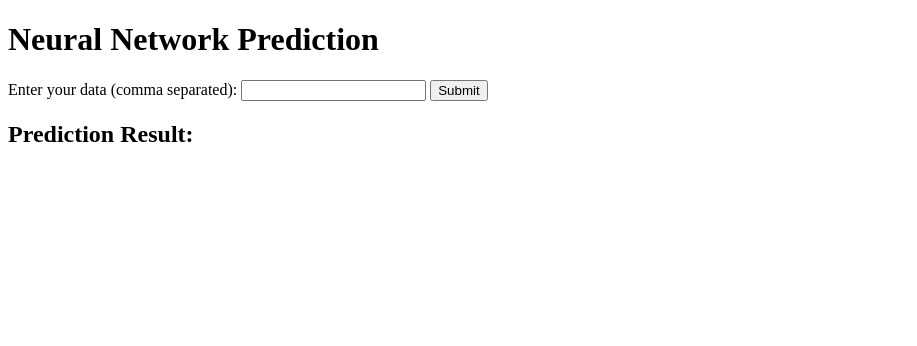
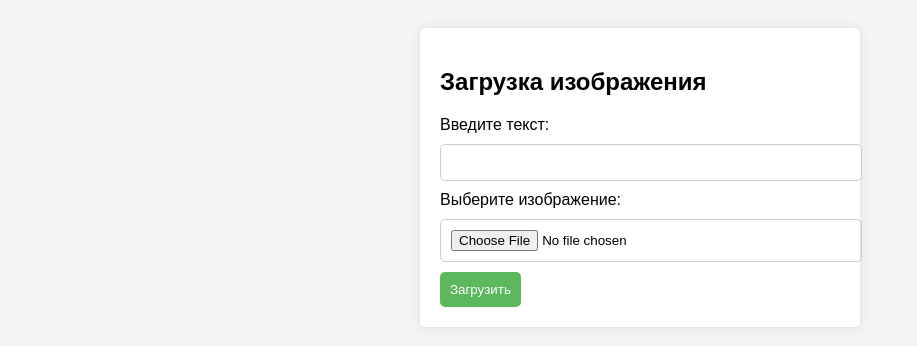
Before and after one commit to TheFlowDEV/cdek_case, a Flask app: page / in a window 1280 px wide. Shown: the top 346 px of the page, without its empty margins (0-917 px from the left). Run offline with Flask 3, Linux system fonts and the light colour scheme.

Commit message:
index html

```diff
--- a/templates/index.html
+++ b/templates/index.html
@@ -1,4 +1,4 @@
-   <!DOCTYPE html>
+   <!-- <!DOCTYPE html>
    <html lang="en">
    <head>
        <meta charset="UTF-8">
@@ -34,4 +34,62 @@
            };
        </script>
    </body>
+   </html> -->
+
+   <!DOCTYPE html>
+   <html lang="ru">
+   <head>
+       <meta charset="UTF-8">
+       <meta name="viewport" content="width=device-width, initial-scale=1.0">
+       <title>Форма загрузки</title>
+       <style>
+           body {
+               font-family: Arial, sans-serif;
+               background-color: #f4f4f4;
+               padding: 20px;
+           }
+           .container {
+               max-width: 400px;
+               margin: auto;
+               background: #fff;
+               padding: 20px;
+               border-radius: 5px;
+               box-shadow: 0 0 10px rgba(0, 0, 0, 0.1);
+           }
+           input[type="text"], input[type="file"] {
+               width: 100%;
+               padding: 10px;
+               margin: 10px 0;
+               border: 1px solid #ccc;
+               border-radius: 5px;
+           }
+           input[type="submit"] {
+               background: #5cb85c;
+               color: white;
+               border: none;
+               padding: 10px;
+               border-radius: 5px;
+               cursor: pointer;
+           }
+           input[type="submit"]:hover {
+               background: #4cae4c;
+           }
+       </style>
+   </head>
+   <body>
+
+   <div class="container">
+       <h2>Загрузка изображения</h2>
+       <form action="/upload" method="post" enctype="multipart/form-data">
+           <label for="text">Введите текст:</label>
+           <input type="text" id="text" name="text" required>
+
+           <label for="image">Выберите изображение:</label>
+           <input type="file" id="image" name="image" accept="image/*" required>
+
+           <input type="submit" value="Загрузить">
+       </form>
+   </div>
+
+   </body>
    </html>
```
